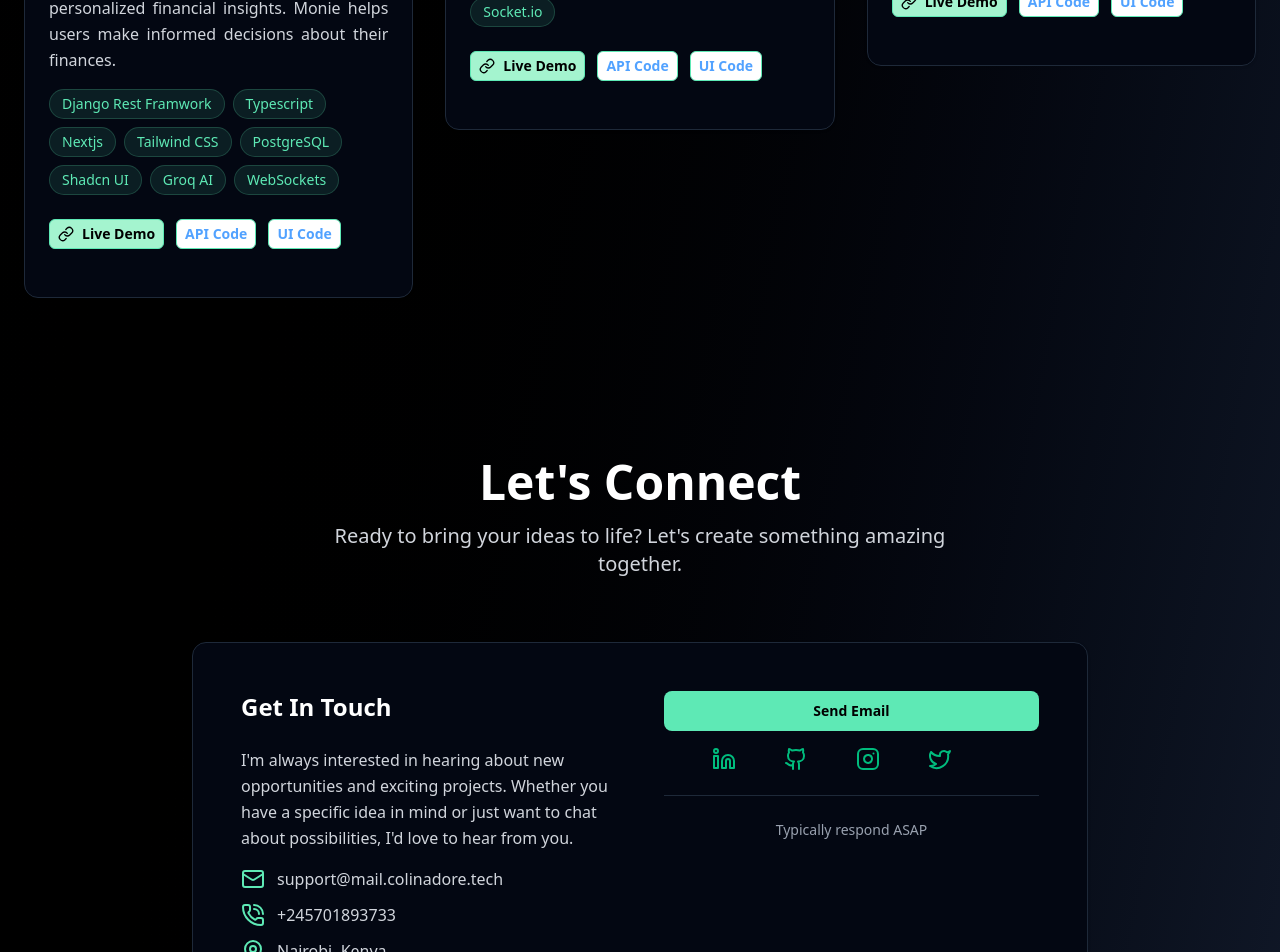
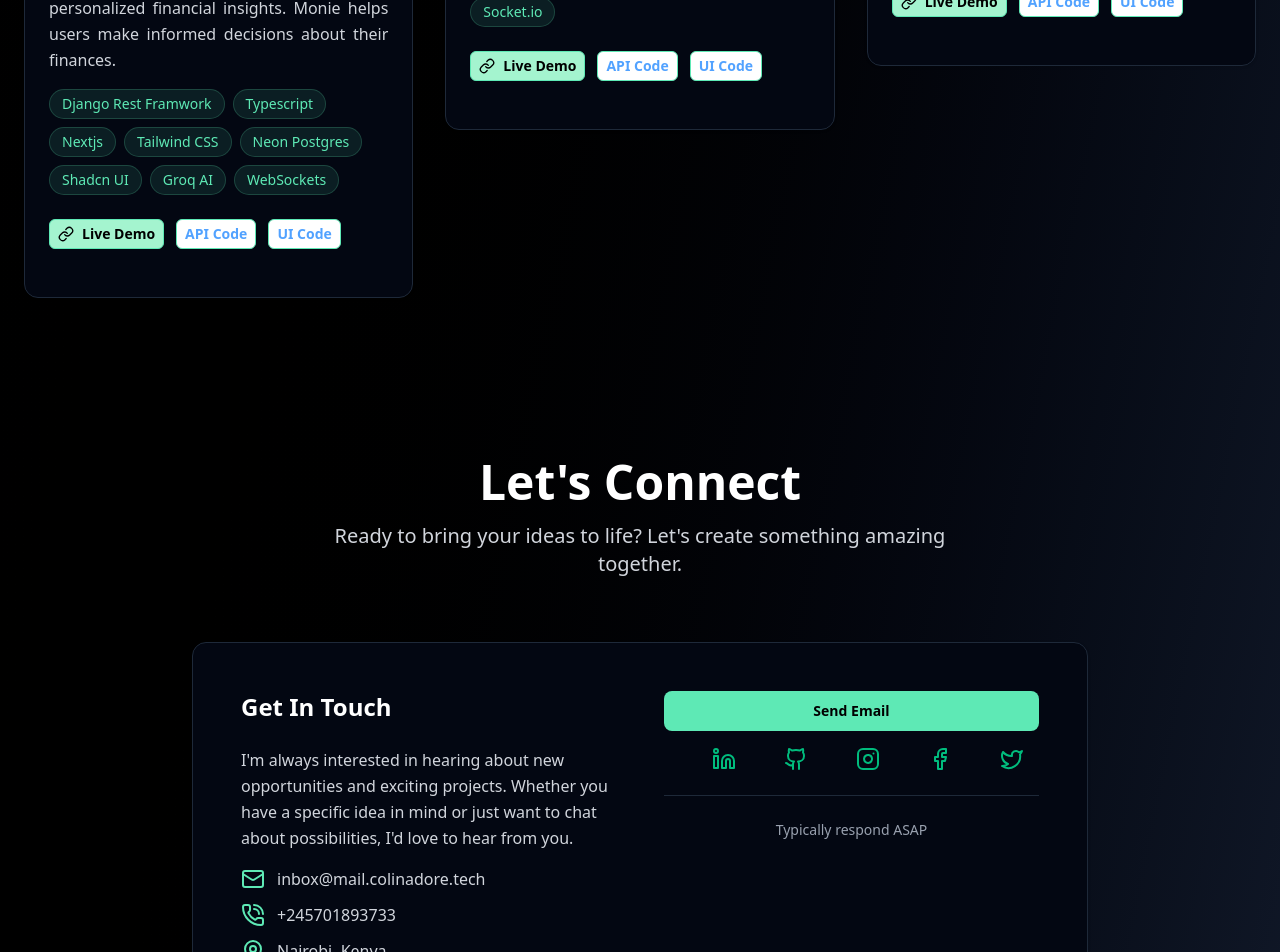
Before and after one commit to ColinAdo/portfolio-ui, a Next.js app: page / in a window 1280 px wide. Shown: the part 5100-6052 px from the top of the page. Built offline with nearby package versions, Linux system fonts and the light colour scheme.

Commit message:
Add proper code

```diff
--- a/components/common/Contact.tsx
+++ b/components/common/Contact.tsx
@@ -8,6 +8,7 @@ import {
   Mail,
   PhoneCall,
   MapPin,
+  Facebook,
 } from "lucide-react";
 import Link from "next/link";
 
@@ -35,10 +36,10 @@ export default function Contact() {
 
                 <div className="space-y-4 text-gray-300">
                   <p className="leading-relaxed">
-                    I'm always interested in hearing about new opportunities and
-                    exciting projects. Whether you have a specific idea in mind
-                    or just want to chat about possibilities, I'd love to hear
-                    from you.
+                    I&apos;m always interested in hearing about new
+                    opportunities and exciting projects. Whether you have a
+                    specific idea in mind or just want to chat about
+                    possibilities, I&apos;d love to hear from you.
                   </p>
 
                   <div className="space-y-3">
@@ -46,7 +47,7 @@ export default function Contact() {
                       <span className="text-emerald-300">
                         <Mail />
                       </span>
-                      <span>support@mail.colinadore.tech</span>
+                      <span>inbox@mail.colinadore.tech</span>
                     </div>
                     <div className="flex items-center space-x-3">
                       <span className="text-emerald-300">
@@ -66,34 +67,47 @@ export default function Contact() {
 
               <div className="space-y-6">
                 <div className="space-y-4">
-                  <Button
-                    className="w-full bg-emerald-300 hover:bg-emerald-400 text-black font-semibold py-3 emerald-glow animate-glow"
-                    size="lg"
-                  >
-                    Send Email
-                  </Button>
+                  <a href="mailto:inbox@email.colinadore.tech?subject=Hello&body=I%20want%20to%20get%20in%20touch">
+                    <Button
+                      className="w-full bg-emerald-300 mb-4 hover:bg-emerald-400 hover:cursor-pointer text-black font-semibold py-3 emerald-glow animate-glow"
+                      size="lg"
+                    >
+                      Send Email
+                    </Button>
+                  </a>
 
                   <div className="flex gap-12 sm:ml-12">
                     <Link
-                      href="#"
+                      href="https://www.linkedin.com/in/colinado"
+                      target="_blank"
                       className="text-emerald-500 hover:text-emerald-300 border-none hover:text-black"
                     >
                       <Linkedin />
                     </Link>
                     <Link
-                      href="#"
+                      href="https://github.com/ColinAdo"
+                      target="_blank"
                       className="text-emerald-500 hover:text-emerald-300 border-none hover:text-black"
                     >
                       <Github />
                     </Link>
                     <Link
-                      href="#"
+                      href="https://www.instagram.com/colinadore30"
+                      target="_blank"
                       className="text-emerald-500 hover:text-emerald-300 border-none hover:text-black"
                     >
                       <Instagram />
                     </Link>
                     <Link
-                      href="#"
+                      href="https://www.facebook.com/colinadore30"
+                      target="_blank"
+                      className="text-emerald-500 hover:text-emerald-300 border-none hover:text-black"
+                    >
+                      <Facebook />
+                    </Link>
+                    <Link
+                      href="https://x.com/Colin_Ado"
+                      target="_blank"
                       className="text-emerald-500 hover:text-emerald-300 border-none hover:text-black"
                     >
                       <Twitter />
--- a/components/common/Hero.tsx
+++ b/components/common/Hero.tsx
@@ -38,7 +38,7 @@ export default function Hero() {
             <div className="flex flex-col sm:flex-row gap-4 justify-center lg:justify-start items-center pt-8">
               <Button
                 onClick={scrollToProjects}
-                className="bg-emerald-300 hover:bg-emerald-400 text-black font-semibold px-8 py-3 rounded-full emerald-glow transition-all duration-300"
+                className="bg-emerald-300 hover:cursor-pointer hover:bg-emerald-400 text-black font-semibold px-8 py-3 rounded-full emerald-glow transition-all duration-300"
               >
                 View my work
               </Button>
--- a/components/common/Navigation.tsx
+++ b/components/common/Navigation.tsx
@@ -49,7 +49,7 @@ export default function Navigation() {
             <button
               key={item}
               onClick={() => scrollToSection(item.toLowerCase())}
-              className="text-gray-300 font-semibold hover:text-emerald-300 transition-colors duration-300 relative group"
+              className="text-gray-300 font-semibold hover:text-emerald-300 hover:cursor-pointer transition-colors duration-300 relative group"
             >
               {item}
               <span className="absolute -bottom-1 left-0 w-0 h-0.5 bg-emerald-300 transition-all duration-300 group-hover:w-full"></span>
@@ -60,7 +60,7 @@ export default function Navigation() {
         {/* Mobile Navigation */}
         <div className="md:hidden mr-2">
           <DropdownMenu>
-            <DropdownMenuTrigger className="text-gray-300 border-emerald-300 hover:text-emerald-300 transition-colors">
+            <DropdownMenuTrigger className="text-gray-300 hover:cursor-pointer border-emerald-300 hover:text-emerald-300 transition-colors">
               <Menu className="w-6 h-6" />
             </DropdownMenuTrigger>
             <DropdownMenuContent className="mr-6 bg-gray-950 text-emerald-300 border-emerald-300">
@@ -70,7 +70,7 @@ export default function Navigation() {
                 <DropdownMenuItem
                   key={item}
                   onClick={() => scrollToSection(item.toLowerCase())}
-                  className="text-emerald-200 transition-colors duration-300"
+                  className="text-emerald-200 hover:!bg-emerald-200 hover:cursor-pointer"
                 >
                   {item}
                 </DropdownMenuItem>
--- a/data/projects.ts
+++ b/data/projects.ts
@@ -13,7 +13,7 @@ export const projects = [
       "Typescript",
       "Nextjs",
       "Tailwind CSS",
-      "PostgreSQL",
+      "Neon Postgres",
       "Shadcn UI",
       "Groq AI",
       "WebSockets",
```
